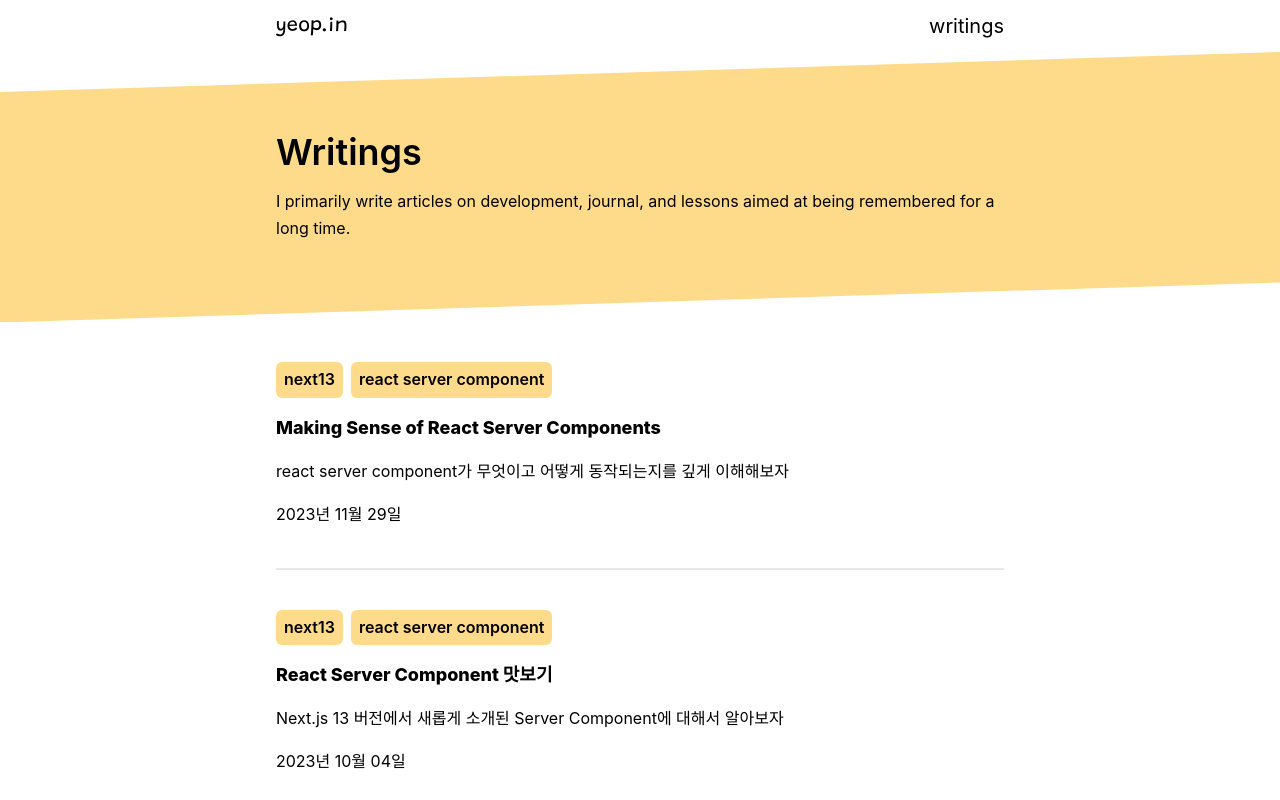
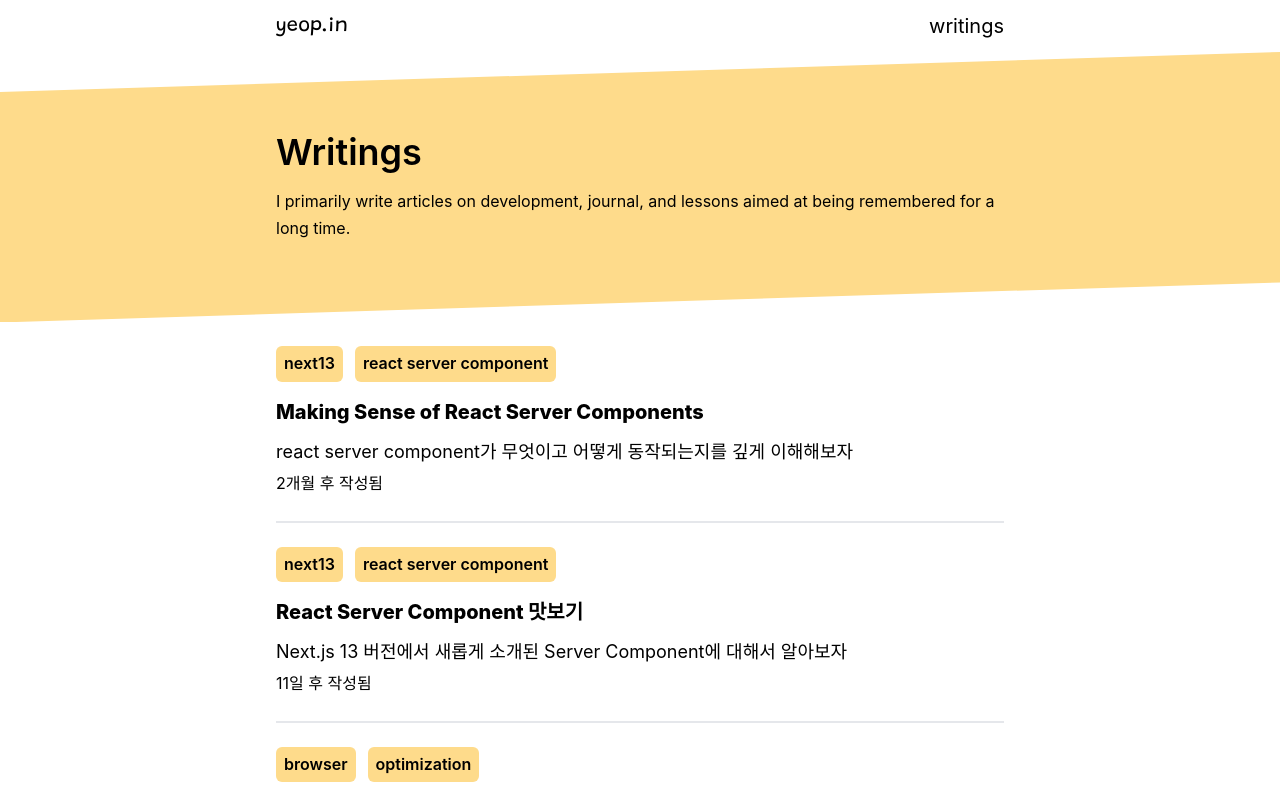
Before and after one commit to marco0212/yeop.in, a Next.js app: page /writings in a window 1280 px wide. Shown: the top 800 px of the page. Built offline with nearby package versions, Linux system fonts and the light colour scheme.

Commit message:
fix: 스타일을 개선한다

```diff
--- a/app/writings/page.tsx
+++ b/app/writings/page.tsx
@@ -1,7 +1,8 @@
 import { writingResolver } from "@libs/resolvers";
-import { format } from "date-fns";
+import { formatDistanceToNowStrict } from "date-fns";
 import Link from "next/link";
 import { Body, Heading, SkewBlock } from "@libs/shared-ui";
+import { ko } from "date-fns/locale";
 
 export default async function Writings() {
   const writings = await writingResolver.writings();
@@ -22,12 +23,12 @@ export default async function Writings() {
 
       <ul className="container">
         {writings.map((writing) => (
-          <li key={writing.slug} className="py-10 border-b-2 last:border-0">
+          <li key={writing.slug} className="py-6 border-b-2 last:border-0">
             <Link
               href={`writings/${writing.slug}`}
               className="flex flex-col gap-4"
             >
-              <div className="flex gap-2 ">
+              <div className="flex gap-3 ">
                 {writing.tags.map((tag) => (
                   <div key={tag} className="px-2 py-1 bg-primary rounded-md">
                     <Body level={1} weight="500">
@@ -36,14 +37,20 @@ export default async function Writings() {
                   </div>
                 ))}
               </div>
-              <div className="flex flex-col gap-4">
-                <Body level={2} weight="600">
+              <div className="flex flex-col gap-3">
+                <Body level={3} weight="600">
                   {writing.title}
                 </Body>
-                <Body level={1}>{writing.description}</Body>
-                <Body level={1}>
-                  {format(new Date(writing.createdAt), "yyyy년 MM월 dd일")}
-                </Body>
+                <div className="flex flex-col gap-1">
+                  <Body level={2}>{writing.description}</Body>
+                  <Body level={1}>
+                    {formatDistanceToNowStrict(new Date(writing.createdAt), {
+                      addSuffix: true,
+                      locale: ko,
+                    })}
+                    &nbsp;작성됨
+                  </Body>
+                </div>
               </div>
             </Link>
           </li>
```
